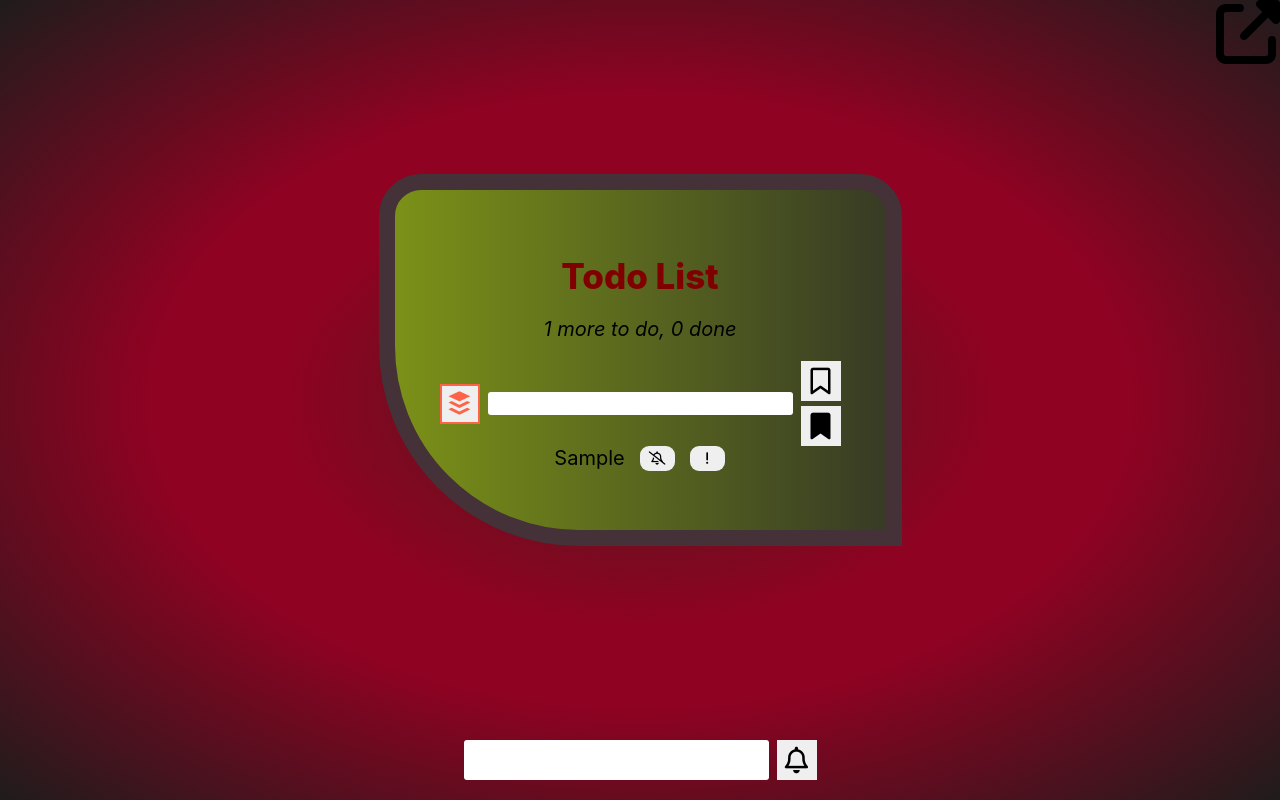
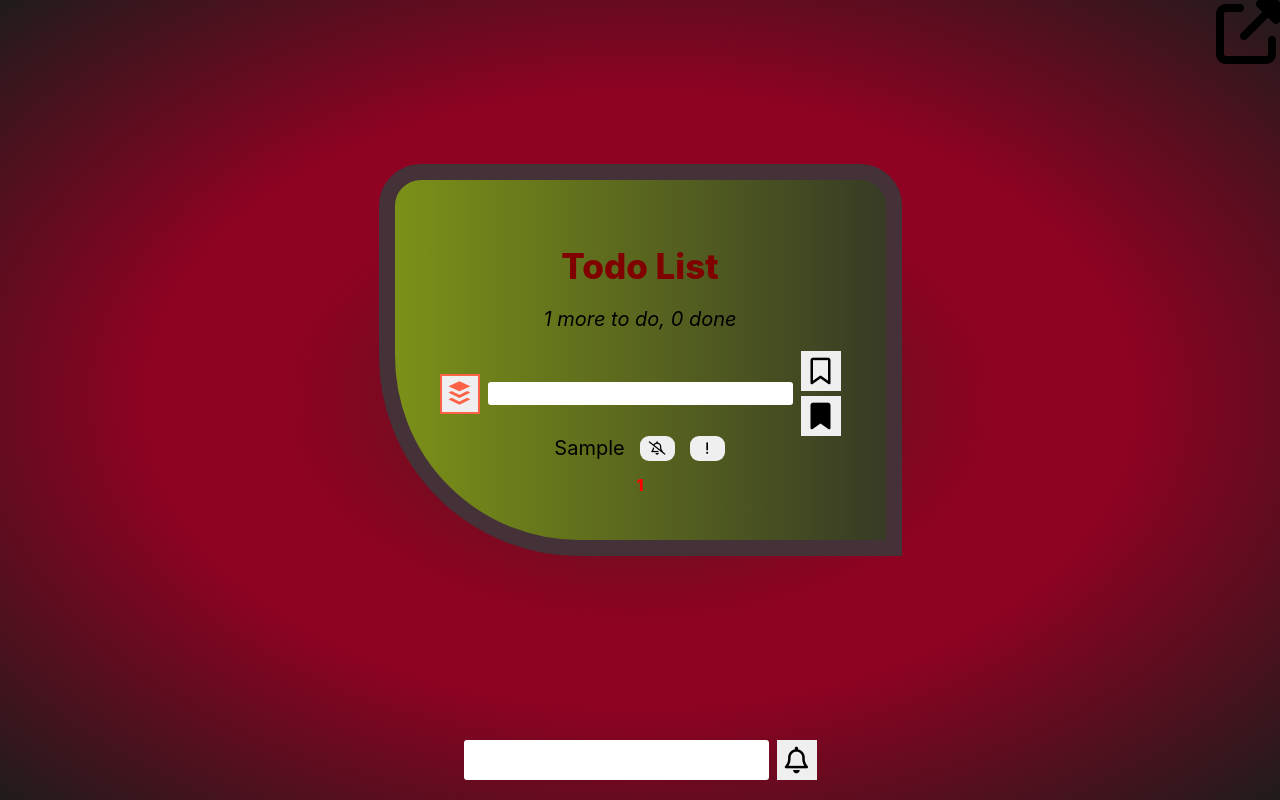
Before and after one commit to DuremarDuremar/REACT01, a React (Create React App) app: page /todo in a window 1280 px wide. Both pictures are taken after typing "Sample" into the empty fields and a click on the button 796 px from the left and 760 px from the top of the page. Built offline with nearby package versions, Linux system fonts and the light colour scheme.

Commit message:
todo.pagination

```diff
--- a/src/cinema/cinemaServer/cinemaServer.js
+++ b/src/cinema/cinemaServer/cinemaServer.js
@@ -133,7 +133,7 @@ export const getFrames = async (url) => {
       "https://miro.medium.com/max/978/1*pUEZd8z__1p-7ICIO1NZFA.png";
   }
   const frames = [framesAll[0].image, framesAll[1].image, framesAll[2].image];
-  console.log(frames);
+
   return frames;
 };
 
@@ -148,7 +148,7 @@ export const cinemaDirector = async (cinemaFeed) => {
   const frames = framesAwait.map(function (id) {
     return `https://kinopoiskapiunofficial.tech/images/frames/kp/${id}`;
   });
-  console.log(frames);
+
   const result = [feed[0].description, frames];
   // console.log(result);
   return result;
--- a/src/todo/todo.js
+++ b/src/todo/todo.js
@@ -5,6 +5,7 @@ import { Link } from "react-router-dom";
 import TodoHeader from "./todoHeader/todoHeader";
 import TodoSearch from "./todoSearch/todoSearch";
 import TodoList from "./todoList/todoList";
+import TodoPagination from "./todoPagination/todoPagination";
 import TodoAdd from "./todoAdd/todoAdd";
 ////STILE/////
 import "./todo.scss";
@@ -12,9 +13,9 @@ import "./todoAdaptive.scss";
 ///////////////////
 const Todo = () => {
   const [dataTodo, setDataTodo] = useState([
-    { label: "Drink cofee", id: 1, done: false, important: false },
-    { label: "Make Awesome App", id: 2, done: false, important: false },
-    { label: "Have a Lunch", id: 3, done: false, important: false },
+    // { label: "Drink cofee", id: 1, done: false, important: false },
+    // { label: "Make Awesome App", id: 2, done: false, important: false },
+    // { label: "Have a Lunch", id: 3, done: false, important: false },
   ]);
 
   // const [maxId, setMaxId] = useState(100);
@@ -93,6 +94,17 @@ const Todo = () => {
     setDataTodo(newDataTodo);
   };
 
+  ////////PAGINATION///////////////////
+
+  const [currentPage, setCurrentPage] = useState(1);
+  const [postsPerPage] = useState(4);
+  const indexOfLastPost = currentPage * postsPerPage;
+  const indexOfFirstPost = indexOfLastPost - postsPerPage;
+  const currentPosts = newData.slice(indexOfFirstPost, indexOfLastPost);
+
+  // console.log(currentPost);
+  const paginate = (pageNumber) => setCurrentPage(pageNumber);
+
   ////////DELETED///////////////////////////////////////
 
   const todoDeleted = (id) => {
@@ -143,10 +155,16 @@ const Todo = () => {
             setTodoFilter={setTodoFilter}
           />
           <TodoList
-            data={newData}
             todoDeleted={todoDeleted}
             onToogleDone={onToogleDone}
             onToogleImportant={onToogleImportant}
+            currentPosts={currentPosts}
+          />
+          <TodoPagination
+            postsPerPage={postsPerPage}
+            totalPosts={dataTodo.length}
+            currentPage={currentPage}
+            paginate={paginate}
           />
         </div>
         <TodoAdd todoAdd={todoAdd} />
--- a/src/todo/todoList/todoList.js
+++ b/src/todo/todoList/todoList.js
@@ -1,8 +1,13 @@
 import React from "react";
 import TodoListItem from "./todoListItem/todoListItem";
 
-const TodoList = ({ data, todoDeleted, onToogleDone, onToogleImportant }) => {
-  const elements = data.map((item) => {
+const TodoList = ({
+  todoDeleted,
+  onToogleDone,
+  onToogleImportant,
+  currentPosts,
+}) => {
+  const elements = currentPosts.map((item) => {
     const { id, ...itemProps } = item;
     return (
       <span key={id}>
--- /dev/null
+++ b/src/todo/todoPagination/todoPagination.js
@@ -0,0 +1,37 @@
+import React from "react";
+import "./todoPagination.scss";
+
+const TodoPagination = ({
+  postsPerPage,
+  totalPosts,
+  paginate,
+  currentPage,
+}) => {
+  const pageNumbers = [];
+
+  for (let i = 1; i <= Math.ceil(totalPosts / postsPerPage); i++) {
+    pageNumbers.push(i);
+  }
+
+  const str = () => {
+    return pageNumbers.map((number) => (
+      <span key={number} className="todo__page_item">
+        <p
+          onClick={(event) => paginate(event.target.title)}
+          className={
+            number === Number(currentPage)
+              ? "todo__page_link todo__link_active"
+              : "todo__page_link"
+          }
+          title={number}
+        >
+          {number}
+        </p>
+      </span>
+    ));
+  };
+
+  return <div className="todo__pagination">{str()}</div>;
+};
+
+export default TodoPagination;
--- /dev/null
+++ b/src/todo/todoPagination/todoPagination.scss
@@ -0,0 +1,19 @@
+.todo__pagination {
+  display: flex;
+  justify-content: center;
+
+  .todo__page_item {
+    &:not(:last-child) {
+      padding-right: 10px;
+    }
+    .todo__page_link {
+      font-size: 16px;
+      font-weight: 800;
+      cursor: pointer;
+    }
+  }
+}
+
+.todo__link_active {
+  color: red;
+}
```
